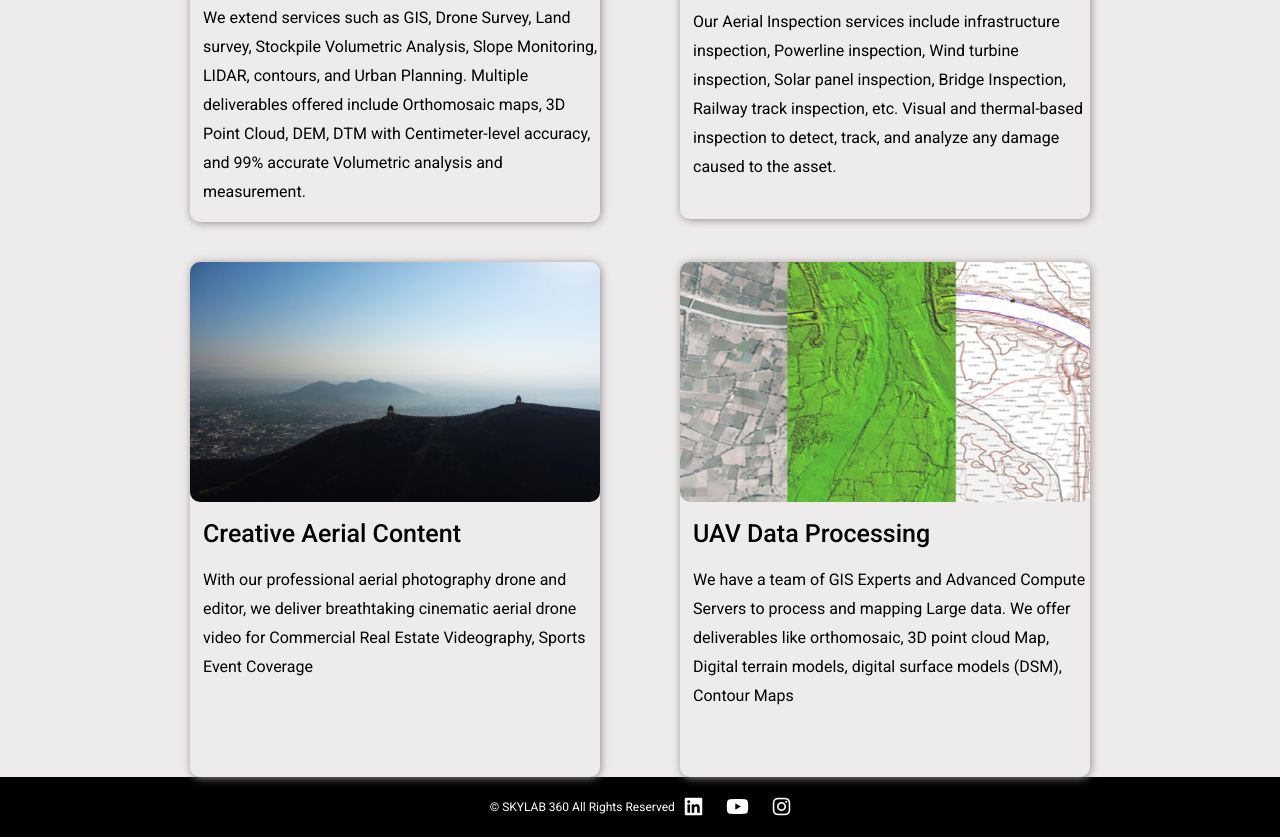
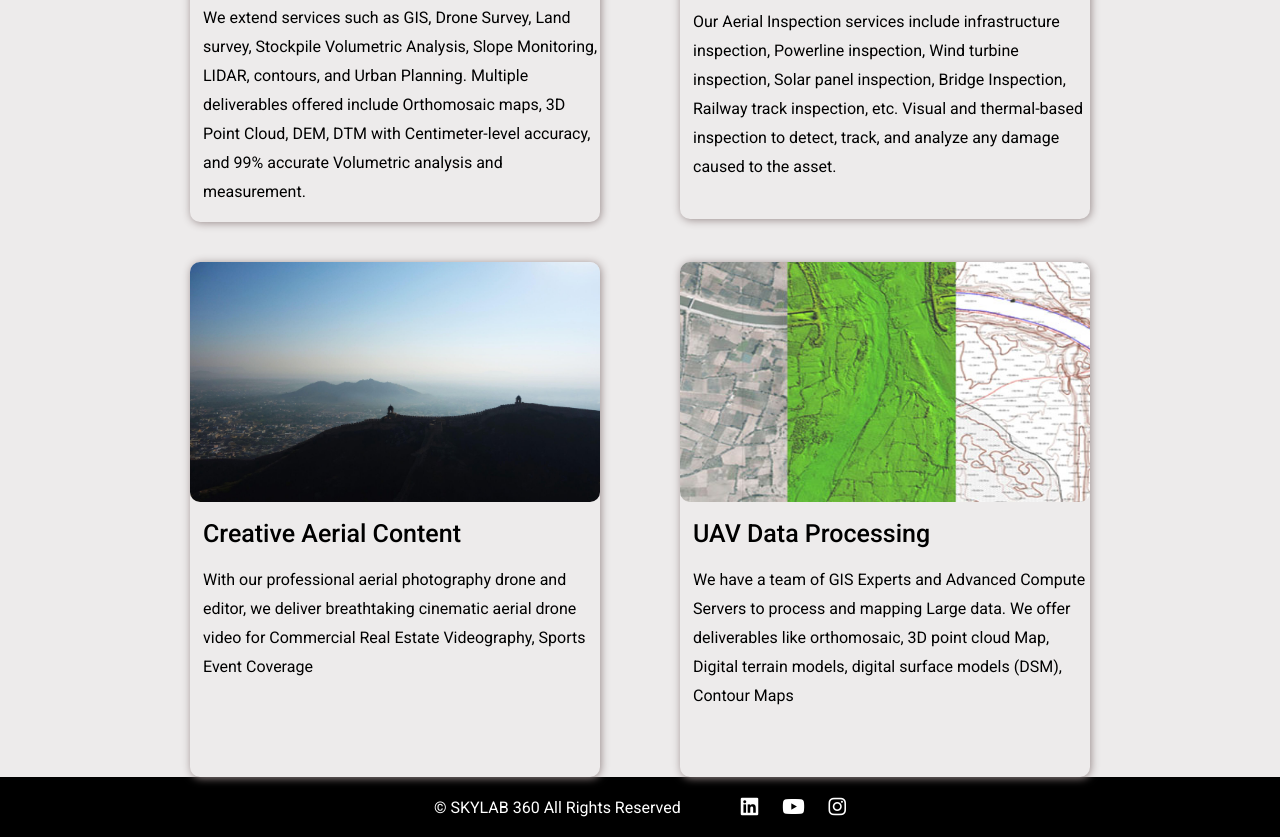
Before and after one commit to vaishnnav-m/skylab360, a plain HTML site: page index.html in a window 1280 px wide. Shown: the part 1546-2383 px from the top of the page. Drawn offline with Linux system fonts and the light colour scheme.

Commit message:
footer updated header updated

```diff
--- a/footer.css
+++ b/footer.css
@@ -9,9 +9,9 @@
 .cr-txt{
   color: #fff;
   font-weight: 400;
-  font-size: 12px;
+  font-size: 16px;
   margin-left: 20px;
-  margin-right:10px;
+  margin-right:60px;
 }
 .fa-instagram,.fa-facebook,.fa-youtube,.fa-linkedin{
   color: #fff;
--- a/header.css
+++ b/header.css
@@ -100,6 +100,5 @@
   }
   .menu-btn{
     display: block;
-    margin-right: 20px;
   }
 }
```
